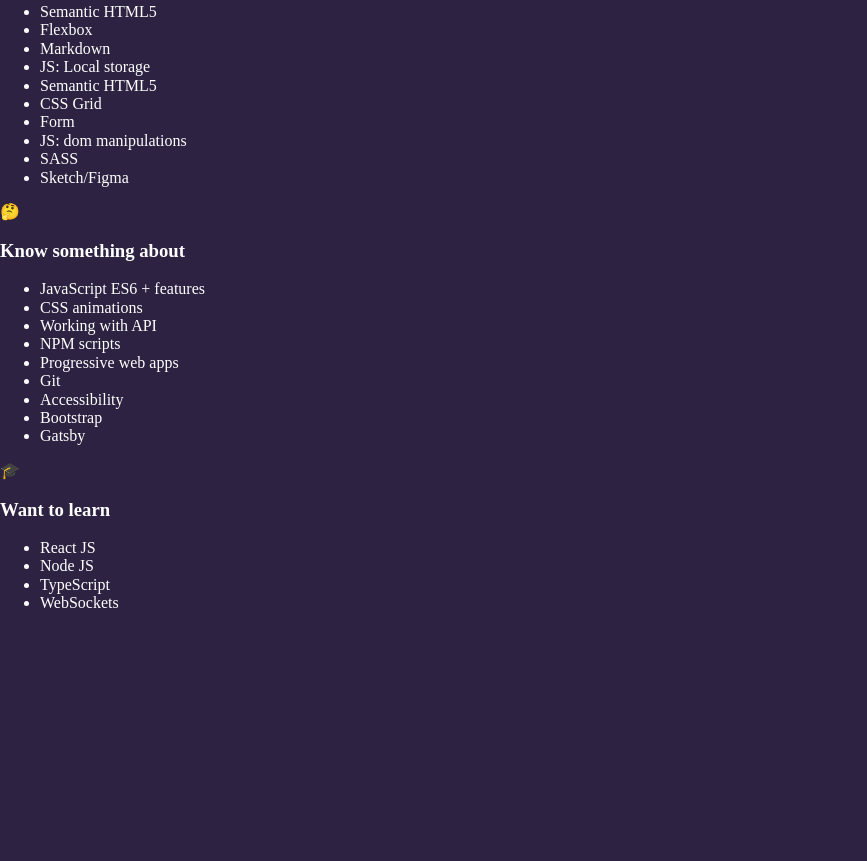
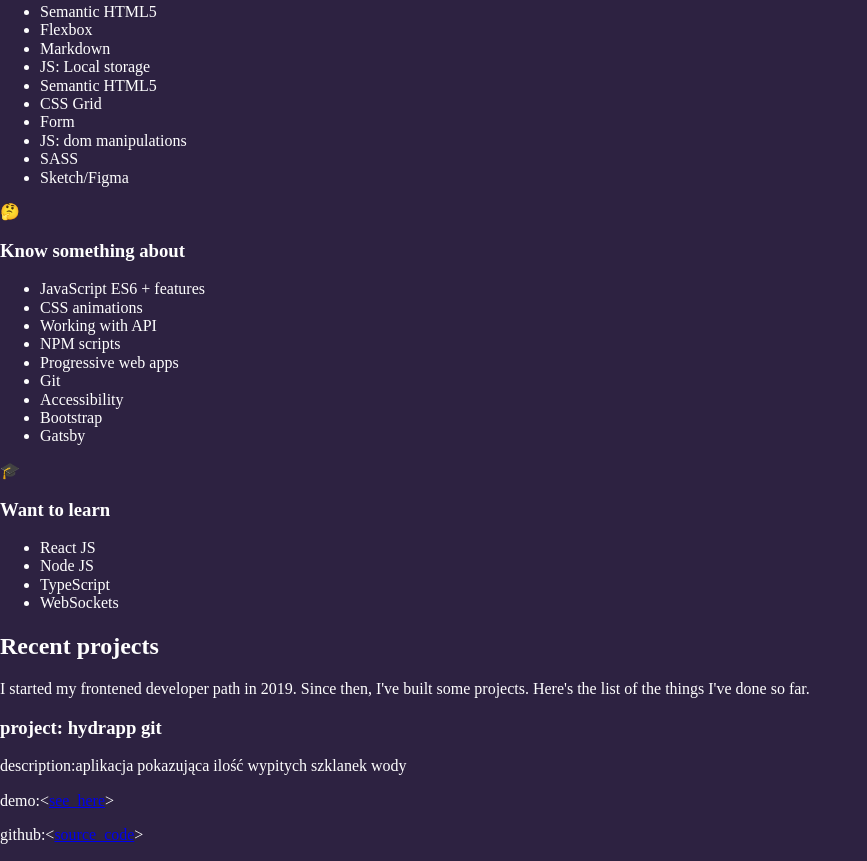
Before and after one commit to nazrep/nazrep.github.io, a website built with webpack: page src/pages/index.html in a window 1280 px wide. Shown: the part 311-1172 px from the top of the page, without its empty margins (0-867 px from the left). Before the commit the page ends 940 px from the top, so only its background shows below. Built offline with nearby package versions, Linux system fonts and the light colour scheme.

Commit message:
feat: projects markup

```diff
--- a/src/pages/index.html
+++ b/src/pages/index.html
@@ -55,7 +55,7 @@
                 <span class="hero__hello">Buenos dias ( ͡° ͜ʖ ͡°)</span>
             </div>
             <div class="hero__description">
-                <h1 class="hero__heading">My name is Maciej and i'm aspiring <span class="hero__span">Frontend developer </span> and keen Keto&Gym fan.
+                <h1 class="hero__heading">My name is Maciej and i'm aspiring <span class="hero__span">Frontend developer </span> and keen Keto & Gym lover.
                 </h1>
                 <p class="hero__paragraph">
                     Fledgling Junior frontend developer based in Skierniewice/Lodz. My older brother encouraged me to adventure with programming, thanks to him doing pages became my passion :) You might be interested in checking the list of <a href="#skills">my skills</a>.
@@ -110,6 +110,27 @@
                 </ul>
             </article>
         </section>
+        <section class="projects">
+            <h2 class="projects__heading">Recent projects</h2>
+            <p class="proejcts__paragraph">I started my frontened developer path in 2019. Since then, I've built some projects. Here's the list of the things I've done so far.
+            </p>
+            <div class="projects__grid">
+                <article class="project">
+                    <h3 class="project__title">
+                        <span>project:</span>
+                        <span>hydrapp git</span>
+                    </h3>
+                    <p>
+                        <span>description:</span><span>aplikacja pokazująca ilość wypitych szklanek wody</span>
+                    </p>
+                    <p>
+                        <span>demo:</span><span>&lt;<a title="hydrapp git - demo" href="#">see_here</a>&gt;</span>
+                    </p>
+                    <p>
+                        <span>github:</span><span>&lt;<a title="hydrapp git - code" href="#">source_code</a>&gt;</span> </p>
+                </article>
+            </div>
+        </section>
     </main>
 </body>
 
```
